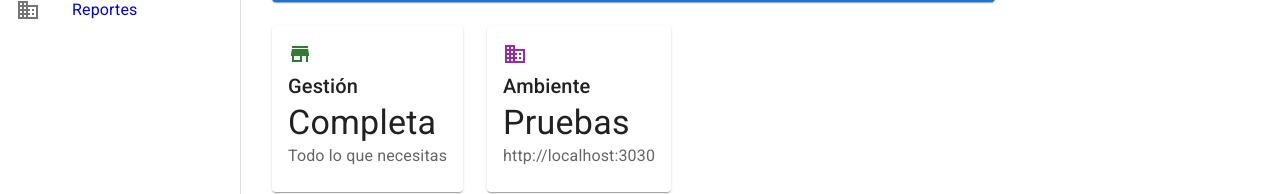
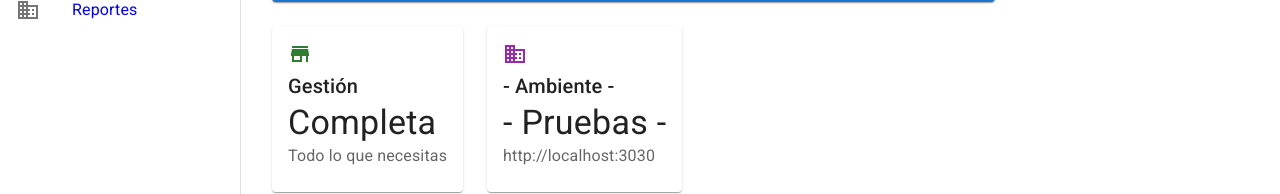
Before and after one commit to jsaenz72/tfm-devops-app-demo-node-react, a React app in the folder app-demo-node-react/frontend/: page / in a window 1280 px wide. Shown: the part 278-472 px from the top of the page. Built offline with nearby package versions, Linux system fonts and the light colour scheme.

Commit message:
.env API_URL=http://demo.local v3

```diff
--- a/app-demo-node-react/frontend/src/components/Home.jsx
+++ b/app-demo-node-react/frontend/src/components/Home.jsx
@@ -51,8 +51,8 @@ export default function Home() {
         <Card>
           <CardContent>
             <Business color="secondary" />
-            <Typography variant="h6">Ambiente</Typography>
-            <Typography variant="h4">Pruebas</Typography>
+            <Typography variant="h6">- Ambiente - </Typography>
+            <Typography variant="h4"> - Pruebas - </Typography>
             <Typography color="text.secondary">{API_URL}</Typography>
           </CardContent>
         </Card>
```
